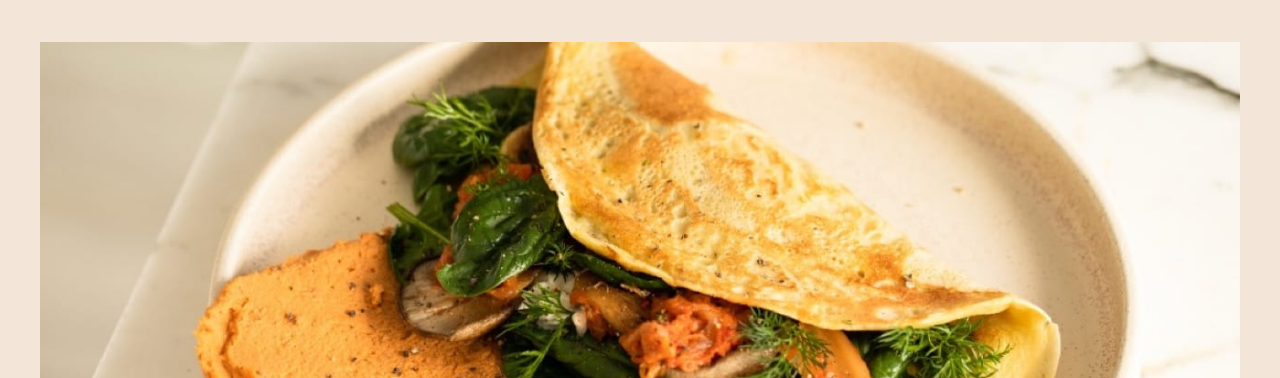
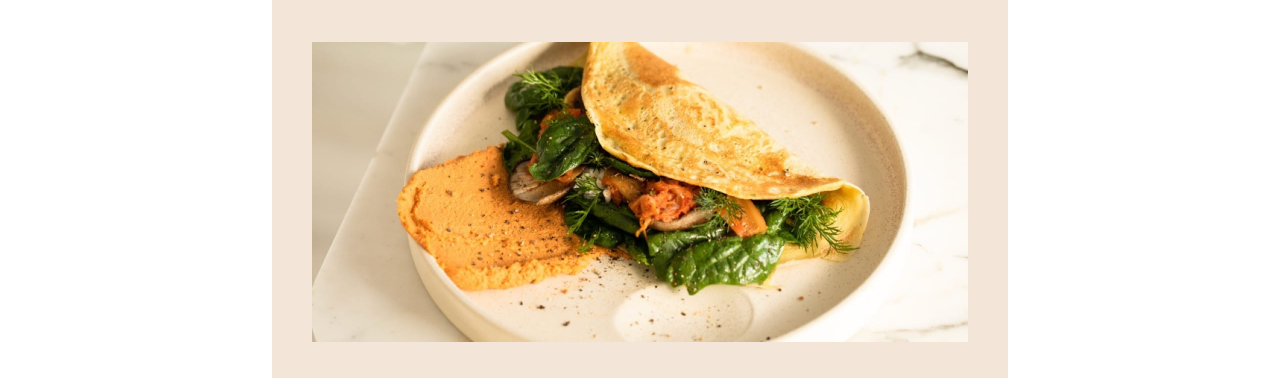
Before and after one commit to leecockcroft/front-end-mentor-back, a plain HTML site: page index.html in a window 1280 px wide. Shown: the top 378 px of the page. Drawn offline with Linux system fonts and the light colour scheme.

Commit message:
Update style.css

```diff
--- a/style.css
+++ b/style.css
@@ -73,7 +73,7 @@ main{
 
 
 .container{
-
+ max-width:736px;
 }
 
 }
```
